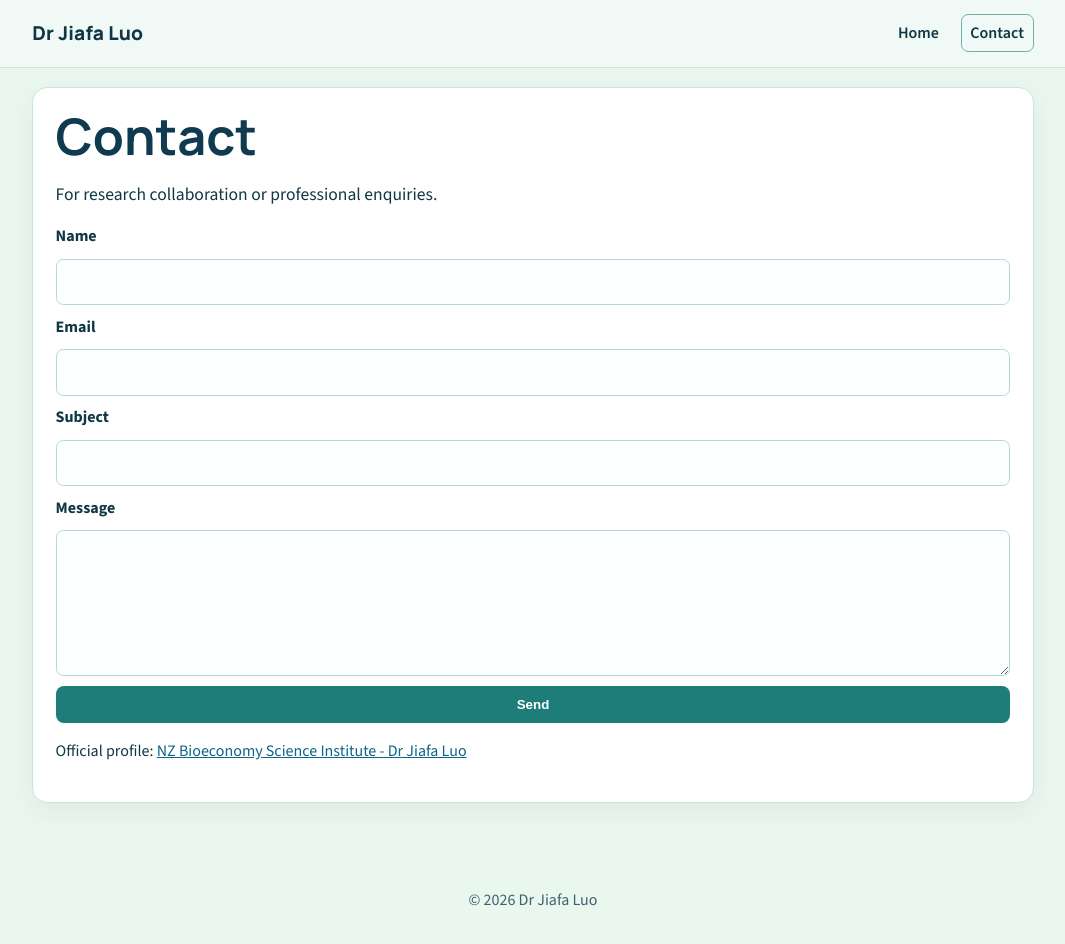
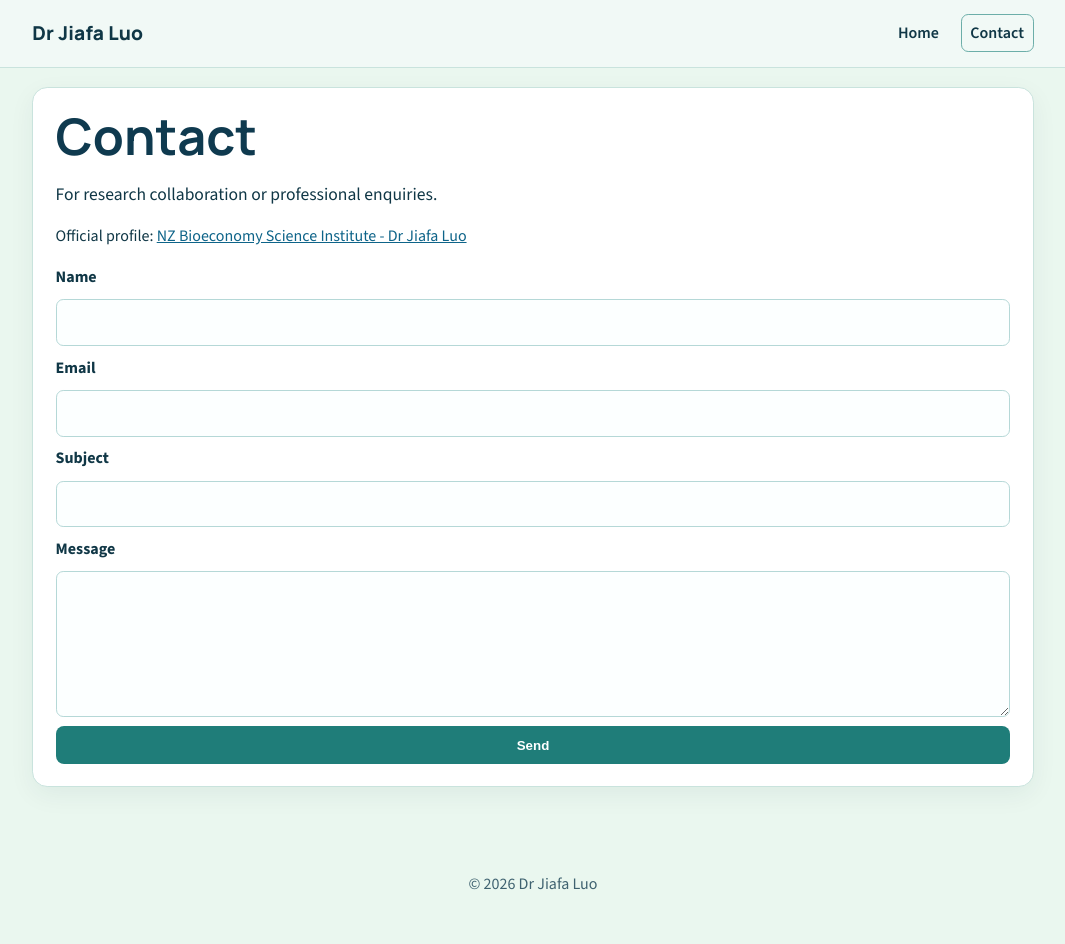
Before and after one commit to JeffreyLuo44/jiafa-luo-portfolio, a React (Vite) app: page /#/contact in a window 1280 px wide. Shown: the top 944 px of the page, without its empty margins (107-1172 px from the left). Built offline with nearby package versions, Linux system fonts and the light colour scheme.

Commit message:
made form work with formsubmit (#2)

```diff
--- a/src/pages/ContactPage.jsx
+++ b/src/pages/ContactPage.jsx
@@ -5,27 +5,6 @@ function ContactPage() {
       <p className="lead compact">
         For research collaboration or professional enquiries.
       </p>
-
-      <form className="contact-form" onSubmit={(event) => event.preventDefault()}>
-        <label htmlFor="name">Name</label>
-        <input id="name" name="name" type="text" placeholder="" />
-
-        <label htmlFor="email">Email</label>
-        <input id="email" name="email" type="email" placeholder="" />
-
-        <label htmlFor="subject">Subject</label>
-        <input id="subject" name="subject" type="text" placeholder="" />
-
-        <label htmlFor="message">Message</label>
-        <textarea
-          id="message"
-          name="message"
-          rows="5"
-          placeholder=""
-        />
-
-        <button type="submit" className="cta">Send</button>
-      </form>
 
       <p className="contact-note">
         Official profile:{" "}
@@ -37,6 +16,24 @@ function ContactPage() {
           NZ Bioeconomy Science Institute - Dr Jiafa Luo
         </a>
       </p>
+
+      <form className="contact-form" action="https://formsubmit.co/c65f10b8fb9f81db4272945bbb0b183a" method="POST">
+        <input type="hidden" name="_subject" value="New website contact submission" />
+
+        <label htmlFor="name">Name</label>
+        <input id="name" name="name" type="text" required />
+
+        <label htmlFor="email">Email</label>
+        <input id="email" name="email" type="email" required />
+
+        <label htmlFor="subject">Subject</label>
+        <input id="subject" name="subject" type="text" required />
+
+        <label htmlFor="message">Message</label>
+        <textarea id="message" name="message" rows="5" required />
+
+        <button type="submit" className="cta">Send</button>
+      </form>
     </section>
   );
 }
```
